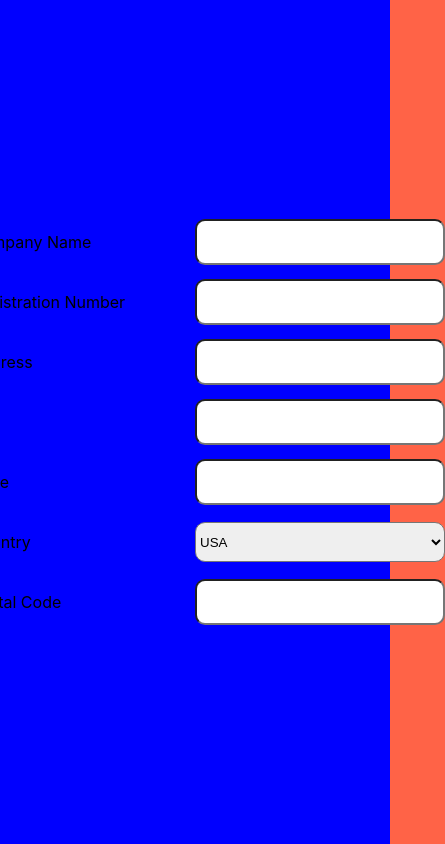
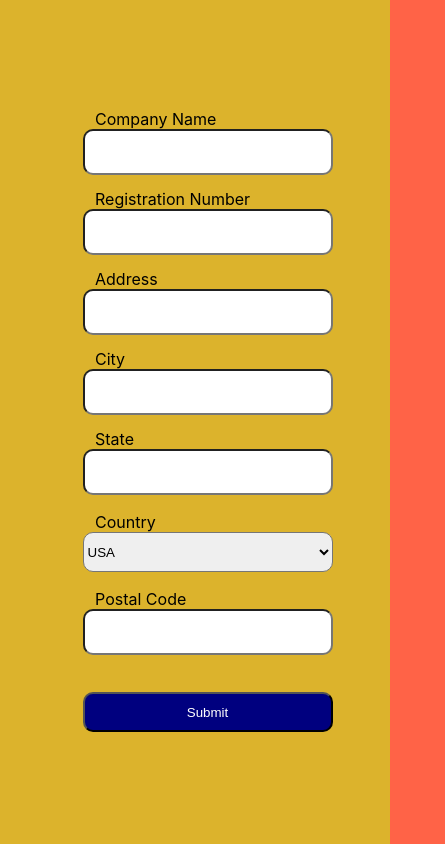
Before and after one commit to mahendransaminathan/csspractice, a React (Create React App) app: page / in a window 390 px wide. Shown: the whole page, 445 px wide, since content can reach past the window. Built offline with nearby package versions, Linux system fonts and the light colour scheme.

Commit message:
Updated for Responsiveness

```diff
--- a/src/App.css
+++ b/src/App.css
@@ -1,7 +1,7 @@
 .company-details-container
 {
     display: flex;
-    background-color: blue;
+    background-color: #DCB32C;
     align-items: center;
     justify-content: center;
     height: 100vh;
@@ -22,7 +22,6 @@
 
     align-items: center;
     justify-content: center;
-
 
 }
 
@@ -175,3 +174,62 @@ select
     align-items: center;
     justify-content: flex-start;
 }
+
+.button-empty
+{
+
+    width: 250px;
+    height: 125px;
+
+}
+
+.button-Text
+{
+    display: flex;
+    width: 250px;
+    height: 125px;
+    align-items: center;
+    justify-content: center;
+}
+
+.buttontext
+{
+    width: 250px;
+    height: 40px;
+    border-radius: 10px;
+    color: white;
+    background-color: #00007F;
+}
+
+@media (max-width: 768px)
+{
+    .company-details-container
+    {
+        display: flex;
+        background-color: DCB32C;
+        align-items: center;
+        justify-content: center;
+        height: 100vh;
+    }
+
+    .company-details
+    {
+        display: flex;
+
+        width: 250px;
+        flex-wrap: wrap;
+        gap: 20px;
+    }
+
+    .company-details-child
+    {
+        display: flex;
+        height: 60px;
+
+        align-items: center;
+        justify-content: center;
+        flex-direction: column;
+
+    }
+
+}
--- a/src/App.js
+++ b/src/App.js
@@ -74,6 +74,18 @@ function App() {
             </div>
             </div>
 
+            <div className='company-details-child'>
+            <div className='button-empty'>
+
+            </div>
+            <div className='button-Text'>
+              <button className='buttontext'>
+              Submit
+              </button>
+            </div>
+            </div>
+
+
           </form>
       </div>
     </div>
```
